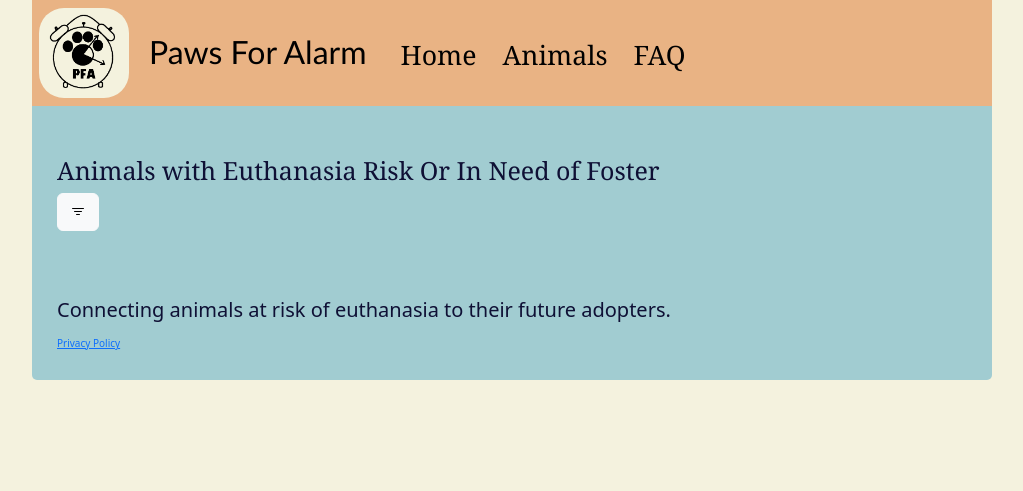
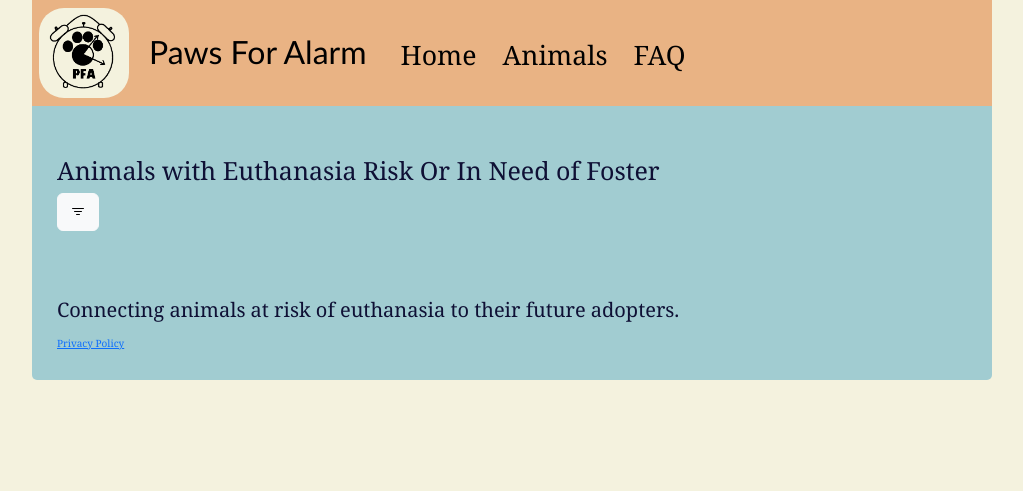
Before and after one commit to katconnors/pawsforalarm, a Flask app: page /animals in a window 1280 px wide. Shown: the top 491 px of the page, without its empty margins (128-1151 px from the left). Run offline with Flask 2, Linux system fonts and the light colour scheme; data that the repository does not hold is empty; some libraries are stand-ins or nearby versions.

Commit message:
faq styling

```diff
--- a/static/stylesheet.css
+++ b/static/stylesheet.css
@@ -205,11 +205,11 @@ button {
 
 /* faq styling  */
 
-.text-center {
+.ani-list {
   font-family: Cambria, Cochin, Georgia, Times, "Times New Roman", serif;
 }
 
-.text-center h6 {
+.ani-list h6 {
   font-family: Cambria, Cochin, Georgia, Times, "Times New Roman", serif;
   font-weight: 600;
 }
```
